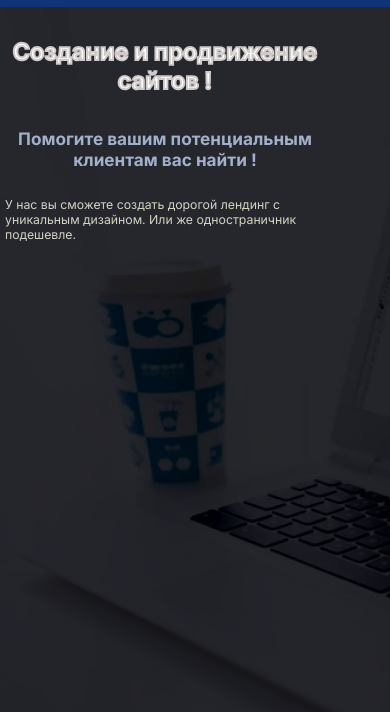
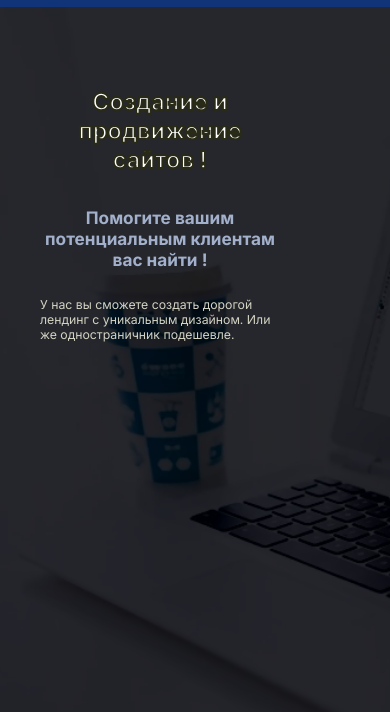
Before and after one commit to doctorbmw83/portfolio, a plain HTML site: page index.html in a window 390 px wide. Shown: the part 132-844 px from the top of the page. Drawn offline with Linux system fonts and the light colour scheme.

Commit message:
Add files via upload

```diff
--- a/styles/basic.css
+++ b/styles/basic.css
@@ -17,6 +17,6 @@ a {
 .wrapper {
     width: 68%;
     margin: 0 auto;
-    padding: 0 10px 0 10px;
+    padding: 0 20px 0 20px;
 
 }
--- a/styles/hero.css
+++ b/styles/hero.css
@@ -1,12 +1,13 @@
 .hero {
-    padding-top: 10px;
+    padding-top: 60px;
     min-height: 100vh;
     /* background-image: url(../img/webp/hero-background4.2.webp); */
     background-size: cover;
     background-position: center;
     position: relative;
 }
-.hero::before{
+
+.hero::before {
     content: '';
     position: absolute;
     top: 0;
@@ -36,12 +37,12 @@
     text-align: center;
     font-size: calc(22px + 18 * (100vw / 1600));
     color: #ffffff;
-    -webkit-text-stroke: 2px #cfc9c9;
+    -webkit-text-stroke: 2px #2a2b16;
 }
 
 .hero-flex__text h2 {
     text-align: center;
-    width: 320px;
+
     color: #a2b0cb;
     font-size: calc(16px + 16 * (100vw / 1600));
 }
@@ -62,6 +63,11 @@
 } */
 
 @media (max-width: 767px) {
+    .hero-flex__text {
+        padding: 0 20px 0 20px;
+        flex: 0 1 80%;
+    }
+
     .hero-flex__text h1 {
         font-size: calc(22px + (18 + 18 * 0.7) * ((100vw - 320px) / 1600));
     }
@@ -74,8 +80,10 @@
         font-size: calc(12px + (4 + 4 * 0.7) * ((100vw - 320px) / 1600));
     }
 }
-@media (max-width: 576px){
-    .hero{background-image: url(../img/webp/hero-background4.2-768px.webp);
+
+@media (max-width: 576px) {
+    .hero {
+        background-image: url(../img/webp/hero-background4.2-768px.webp);
     }
 
 }
--- a/styles/landing.css
+++ b/styles/landing.css
@@ -1,6 +1,6 @@
 .landing {
     background-color: #c7d5f3ce;
-    padding: 100px 0 100px 0;
+    padding: 50px 0 50px 0;
 }
 
 
@@ -26,7 +26,8 @@
     font-weight: 700;
 
 }
-.landing-list li{
+
+.landing-list li {
     font-size: var(--fs-text);
     list-style: circle inside;
 }
@@ -34,3 +35,15 @@
 .landing-list__item {
     padding-bottom: 30px;
 }
+
+@media (max-width: 920px) {
+    .wrapper {
+        padding: 0 20px 0 20px;
+
+    }
+
+    .landing {
+
+        padding: 20px 0 10px 0;
+    }
+}
```
